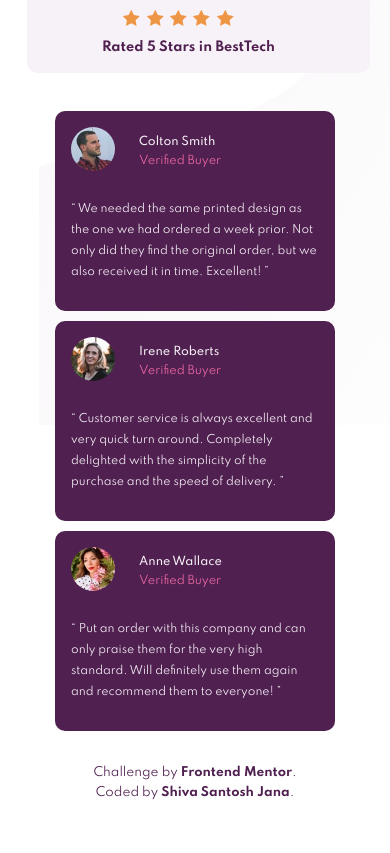
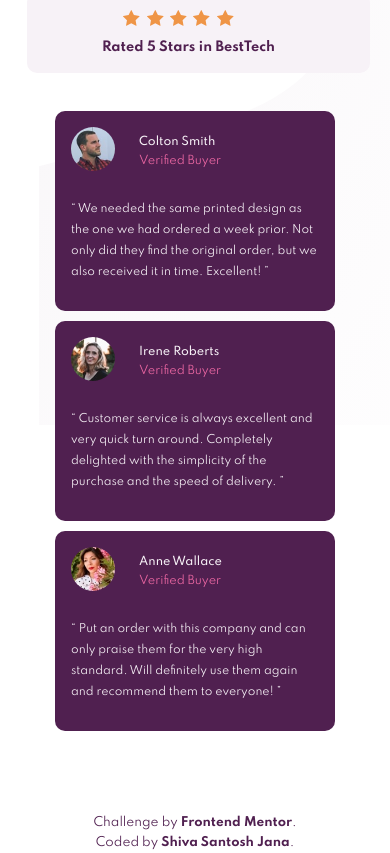
Before and after one commit to santu369/frontendmentor-social-proof-section, a plain HTML site: page index.html in a window 390 px wide. Shown: the part 419-1272 px from the top of the page. Before the commit the page ends 1222 px from the top, so only its background shows below. Drawn offline with Linux system fonts and the light colour scheme.

Commit message:
updated code

```diff
--- a/style.css
+++ b/style.css
@@ -224,8 +224,11 @@ q {
 }
 
 @media screen and (max-width: 967px) {
+  section {
+    height: auto;
+  }
   .attribution {
-    margin-top: 10rem;
+    position: relative;
   }
 }
 
@@ -252,10 +255,6 @@ q {
 
   aside {
     width: 100%;
-  }
-
-  .attribution {
-    margin-top: 20rem;
   }
 }
 
```
Also changed, not shown: index.html (+3 -1 lines), 1 other file.
